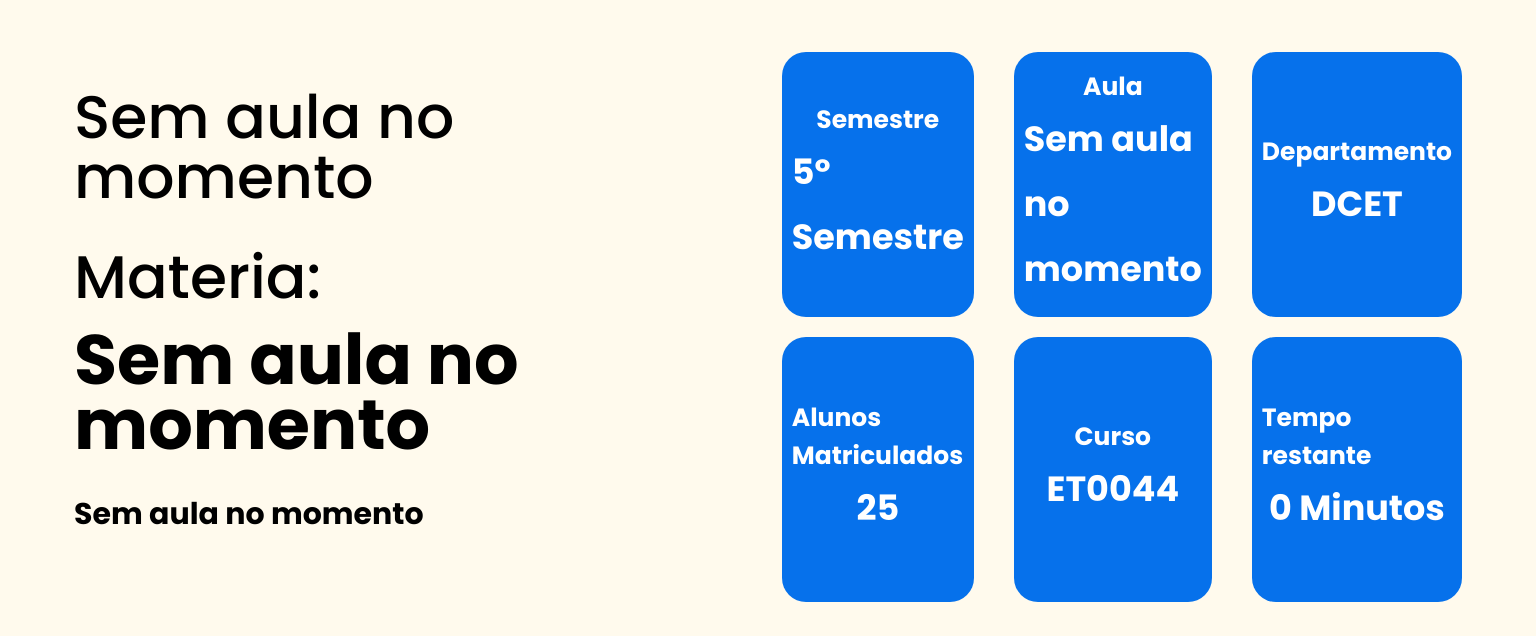
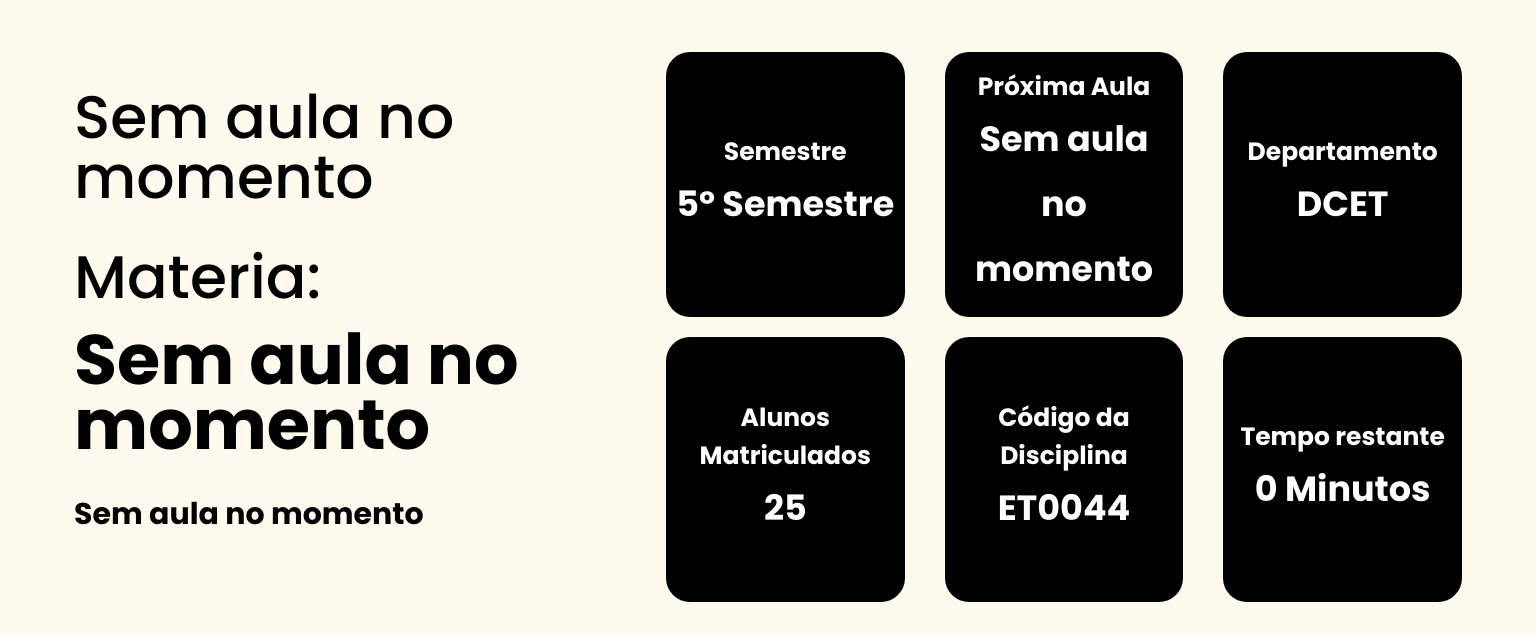
Before and after one commit to luigiikk/display_informacao_sala, a plain HTML site: page index.html in a window 1536 px wide. Shown: the part 148-784 px from the top of the page. Drawn offline with Linux system fonts and the light colour scheme.

Commit message:
Corrigindo alguns detalhes relacionados ao grid como: cor do grid, unidades pasaram a ser absolutas , tamanho das caixa

```diff
--- a/index.html
+++ b/index.html
@@ -42,7 +42,7 @@
           <h2 id="semester">. . .</h2>
         </div>
         <div class = "container">
-          <h3>Aula</h3>
+          <h3>Próxima Aula</h3>
           <h2 id="classes">. . .</h2>
         </div>
         <div class = "container">
@@ -54,7 +54,7 @@
           <h2 id="registered">. . .</h2>
         </div>
         <div class = "container">
-          <h3>Curso</h3>
+          <h3>Código da Disciplina</h3>
           <h2 id="code">. . .</h2>
         </div>
         <div class = "container">
--- a/src/css/style.css
+++ b/src/css/style.css
@@ -5,7 +5,7 @@
   font-family: "Poppins", sans-serif;
   --bgcolor: #FFFAED;
   --fontcolor: #000000;
-  --gridcolor: #0671EB;
+  --gridcolor: #000000; /*Mudança de cor para melhor visibilidade das letras*/
 }
 
 html, body{
@@ -100,16 +100,17 @@ header {
   justify-content: center;
   align-content: center;
   display: grid;
-  grid-template-columns: repeat(3,1fr);
-  grid-template-rows: repeat(2,1fr);
-  width: 50%;
-  height: 100%;
+  grid-template-columns: repeat(3, 258.703px); /*Mudança de fr para px para que o grid possua um tamanho fixo*/
+  grid-template-rows: repeat(2, 265px); /*Mudança de fr para px para que o grid possua um tamanho fixo*/
+  width: 886px;
+  height: 550px;
   row-gap: 16px;
 }
 
 .container{
   display: flex;
   flex-direction: column;
+  text-align: center; /*Alinhar todo o conteudo no centro de cada box do grid*/
   justify-content: center;
   align-items: center;
   border-radius: 24px;
@@ -479,11 +480,11 @@ header {
   }
 
   .context-panel {
-    width: 50%;
-    height: 100%;
+    width: 876.1px;
+    height: 550px;
     display: grid;
-    grid-template-columns: repeat(3, 1fr);
-    grid-template-rows: repeat(2, 1fr);
+    grid-template-columns: repeat(3, 258.703px); /*Mudança de fr para px para que o grid possua um tamanho fixo*/
+    grid-template-rows: repeat(2, 265px); /*Mudança de fr para px para que o grid possua um tamanho fixo*/
     gap: 20px;
   }
 
```
